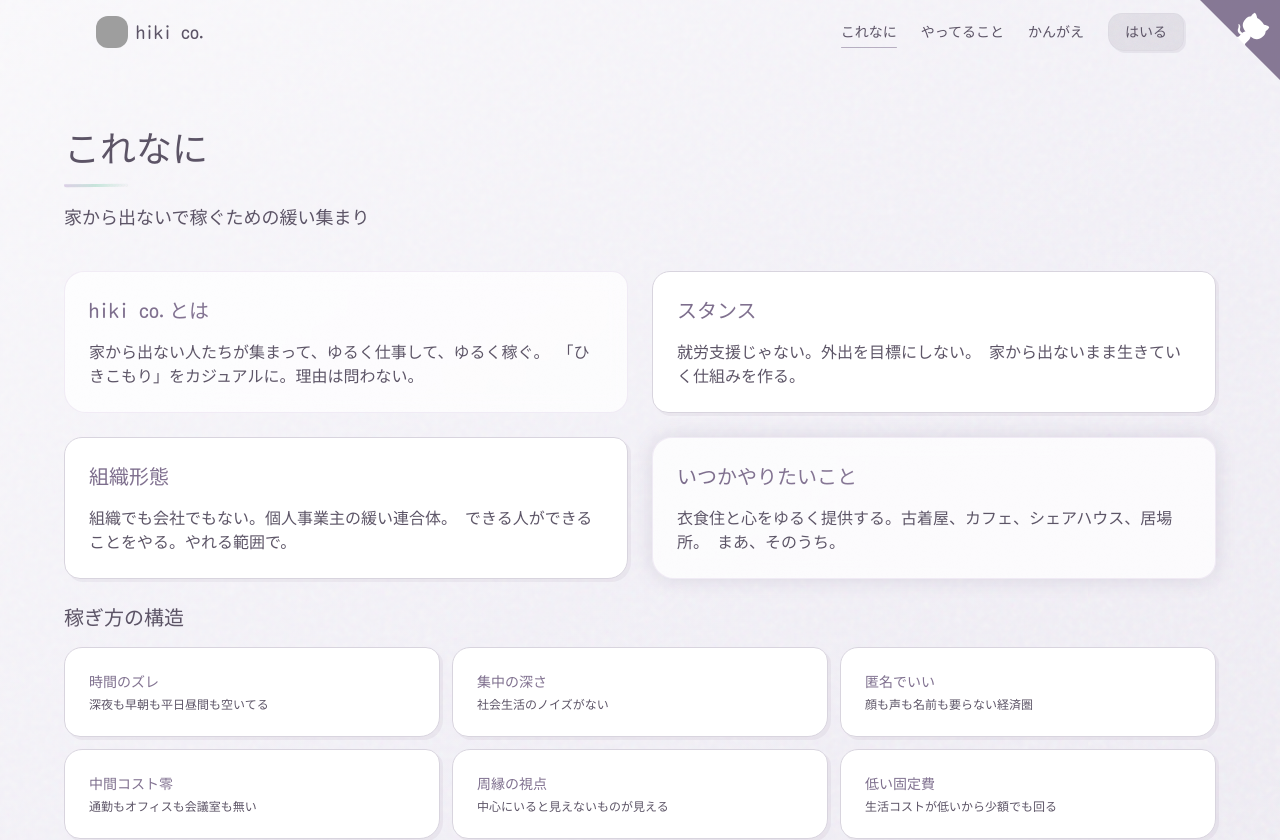
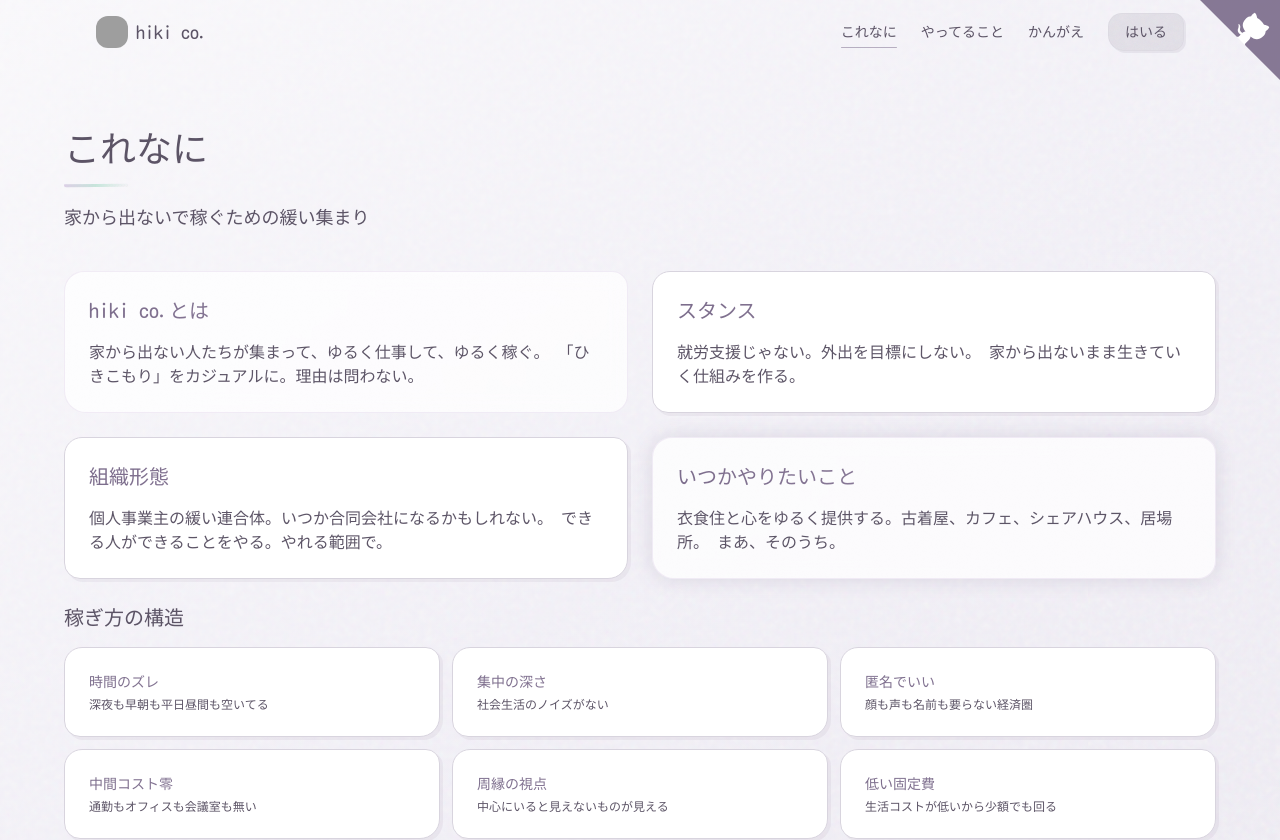
Before and after one commit to hiki-co/home, a Next.js app: page /about in a window 1280 px wide. Shown: the top 840 px of the page. Built offline with nearby package versions, Linux system fonts and the light colour scheme; grey boxes are pictures that could not be loaded.

Commit message:
組織形態の説明を更新：合同会社化の可能性を追記
🤖 Generated with [Claude Code](https://claude.com/claude-code)

Co-Authored-By: Claude Opus 4.5 <noreply@anthropic.com>

```diff
--- a/src/app/about/page.tsx
+++ b/src/app/about/page.tsx
@@ -35,7 +35,7 @@ export default function AboutPage() {
             <div className="hiki-card-interactive animate-fade-in-up stagger-3">
               <h2 className="text-xl font-light text-muted-foreground mb-4 gradient-text">組織形態</h2>
               <p className="text-muted-foreground">
-                組織でも会社でもない。個人事業主の緩い連合体。
+                個人事業主の緩い連合体。いつか合同会社になるかもしれない。
                 できる人ができることをやる。やれる範囲で。
               </p>
             </div>
```
